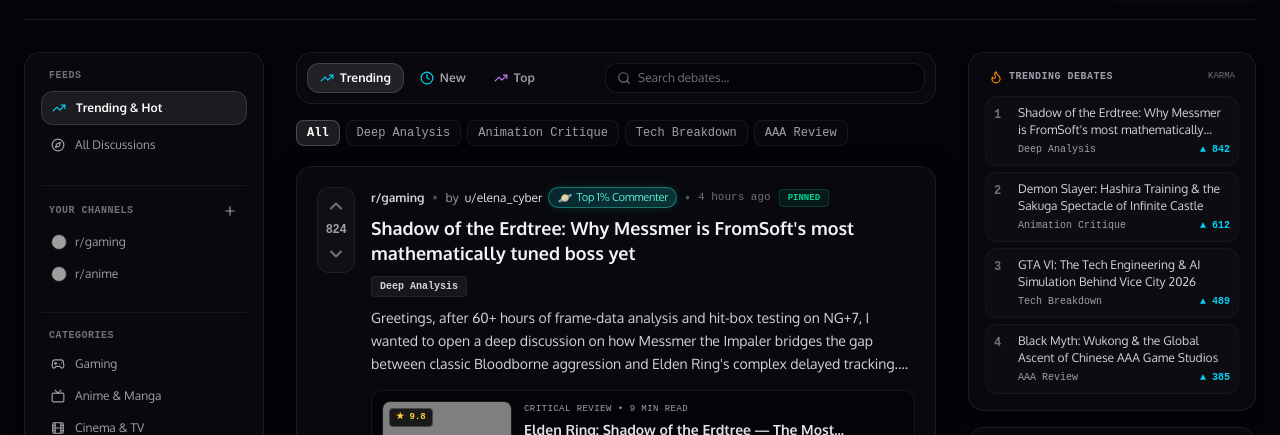
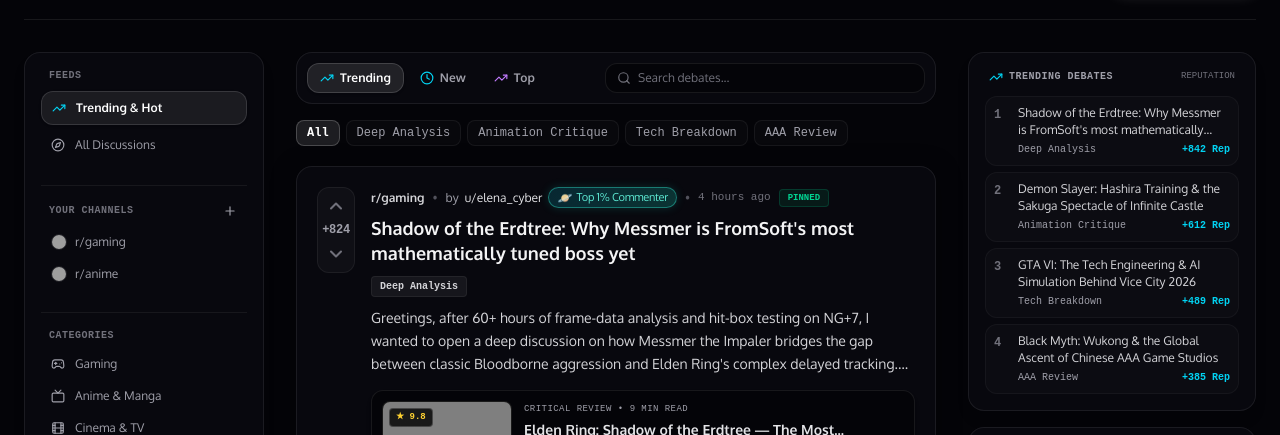
Before and after one commit to BiswadeepInfinity/Infinity-Socials, a Next.js app in the folder infinity-social/: page /channels in a window 1280 px wide. Shown: the part 251-686 px from the top of the page. Built offline with nearby package versions, Linux system fonts and the light colour scheme; no server answers; grey boxes are pictures that could not be loaded.

Commit message:
feat: rebrand upvotes and downvotes to +Reputation and -Reputation across frontend and discussion modules

```diff
--- a/infinity-social/app/channels/page.tsx
+++ b/infinity-social/app/channels/page.tsx
@@ -233,12 +233,12 @@ export default function ChannelsPage() {
             <div className="bg-[#090910]/90 backdrop-blur-xl border border-white/[0.08] rounded-2xl p-4 shadow-lg">
               <div className="flex items-center justify-between gap-2 mb-3 px-1">
                 <div className="flex items-center gap-1.5">
-                  <Flame className="w-3.5 h-3.5 text-orange-400" />
+                  <TrendingUp className="w-3.5 h-3.5 text-cyan-400" />
                   <h3 className="text-[10px] font-mono font-bold uppercase tracking-wider text-zinc-400">
                     Trending Debates
                   </h3>
                 </div>
-                <span className="text-[9px] font-mono text-zinc-500 uppercase">Karma</span>
+                <span className="text-[9px] font-mono text-zinc-500 uppercase">Reputation</span>
               </div>
 
               <div className="flex flex-col gap-1.5">
@@ -259,7 +259,7 @@ export default function ChannelsPage() {
                         </h4>
                         <div className="flex items-center justify-between text-[10px] font-mono text-zinc-500 mt-1">
                           <span className="text-zinc-400">{p.flair}</span>
-                          <span className="font-bold text-cyan-400">▲ {p.upvotes}</span>
+                          <span className="font-bold text-cyan-400">+{p.upvotes} Rep</span>
                         </div>
                       </div>
                     </Link>
--- a/infinity-social/components/ArticleDiscussionHub.tsx
+++ b/infinity-social/components/ArticleDiscussionHub.tsx
@@ -206,8 +206,8 @@ export default function ArticleDiscussionHub({
                     <span className="px-2 py-0.5 rounded-md bg-white/[0.06] text-white/70 font-mono text-[9px] font-semibold uppercase">
                       {spinoff.flair}
                     </span>
-                    <span className="font-mono text-[10px] text-orange-400 font-bold">
-                      ▲ {spinoff.upvotes}
+                    <span className="font-mono text-[10px] text-cyan-400 font-bold">
+                      +{spinoff.upvotes} Rep
                     </span>
                   </div>
                   <h4 className="font-display font-bold text-xs text-white group-hover:text-cyan-300 transition-colors line-clamp-2 leading-snug">
--- a/infinity-social/components/ChannelPostCard.tsx
+++ b/infinity-social/components/ChannelPostCard.tsx
@@ -67,8 +67,8 @@ export default function ChannelPostCard({
       }}
     >
       <div className="flex items-start gap-3 sm:gap-4">
-        {/* Left Voting Column (Infinity Continuum Style) */}
-        <div className="flex flex-col items-center bg-white/[0.03] border border-white/[0.06] rounded-xl p-1 min-w-[38px] select-none shrink-0">
+        {/* Left Reputation Pillar (Infinity Continuum Style) */}
+        <div className="flex flex-col items-center bg-white/[0.03] border border-white/[0.06] rounded-xl p-1 min-w-[38px] select-none shrink-0" title="Community Reputation Score">
           <button
             onClick={(e) => {
               e.preventDefault();
@@ -80,8 +80,8 @@ export default function ChannelPostCard({
                 ? 'text-cyan-300 bg-cyan-500/20 border border-cyan-500/30 shadow-[0_0_10px_rgba(6,182,212,0.4)]'
                 : 'text-zinc-500 hover:text-cyan-400 hover:bg-white/5'
             }`}
-            title="Upvote"
-            aria-label="Upvote"
+            title="+Reputation (+Rep)"
+            aria-label="+Reputation"
           >
             <ChevronUp className="w-5 h-5 stroke-[2.5]" />
           </button>
@@ -95,7 +95,7 @@ export default function ChannelPostCard({
                 : 'text-zinc-400'
             }`}
           >
-            {score}
+            {score > 0 ? `+${score}` : score}
           </span>
 
           <button
@@ -109,8 +109,8 @@ export default function ChannelPostCard({
                 ? 'text-rose-300 bg-rose-500/20 border border-rose-500/30 shadow-[0_0_10px_rgba(244,63,94,0.4)]'
                 : 'text-zinc-500 hover:text-rose-400 hover:bg-white/5'
             }`}
-            title="Downvote"
-            aria-label="Downvote"
+            title="-Reputation (-Rep)"
+            aria-label="-Reputation"
           >
             <ChevronDown className="w-5 h-5 stroke-[2.5]" />
           </button>
--- a/infinity-social/components/CommentItem.tsx
+++ b/infinity-social/components/CommentItem.tsx
@@ -178,8 +178,8 @@ export default function CommentItem({ comment, postId, depth = 0, onVote, onRepl
 
               {/* Action Buttons Bar */}
               <div className="flex items-center gap-3 text-xs text-zinc-400 mt-2">
-                {/* Voting counter (Infinity style) */}
-                <div className="flex items-center bg-white/[0.03] rounded-lg px-1 py-0.5 border border-white/[0.06]">
+                {/* Reputation counter (Infinity style) */}
+                <div className="flex items-center bg-white/[0.03] rounded-lg px-1 py-0.5 border border-white/[0.06]" title="Comment Reputation">
                   <button
                     onClick={() => handleVote('up')}
                     className={`p-0.5 rounded transition-all active:scale-90 cursor-pointer ${
@@ -187,7 +187,8 @@ export default function CommentItem({ comment, postId, depth = 0, onVote, onRepl
                         ? 'text-cyan-300 bg-cyan-500/20 border border-cyan-500/30'
                         : 'text-zinc-500 hover:text-cyan-400'
                     }`}
-                    title="Upvote"
+                    title="+Reputation (+Rep)"
+                    aria-label="+Reputation"
                   >
                     <ChevronUp className="w-4 h-4 stroke-[2.5]" />
                   </button>
@@ -201,7 +202,7 @@ export default function CommentItem({ comment, postId, depth = 0, onVote, onRepl
                         : 'text-zinc-400'
                     }`}
                   >
-                    {score}
+                    {score > 0 ? `+${score}` : score}
                   </span>
 
                   <button
@@ -211,7 +212,8 @@ export default function CommentItem({ comment, postId, depth = 0, onVote, onRepl
                         ? 'text-rose-300 bg-rose-500/20 border border-rose-500/30'
                         : 'text-zinc-500 hover:text-rose-400'
                     }`}
-                    title="Downvote"
+                    title="-Reputation (-Rep)"
+                    aria-label="-Reputation"
                   >
                     <ChevronDown className="w-4 h-4 stroke-[2.5]" />
                   </button>
```
